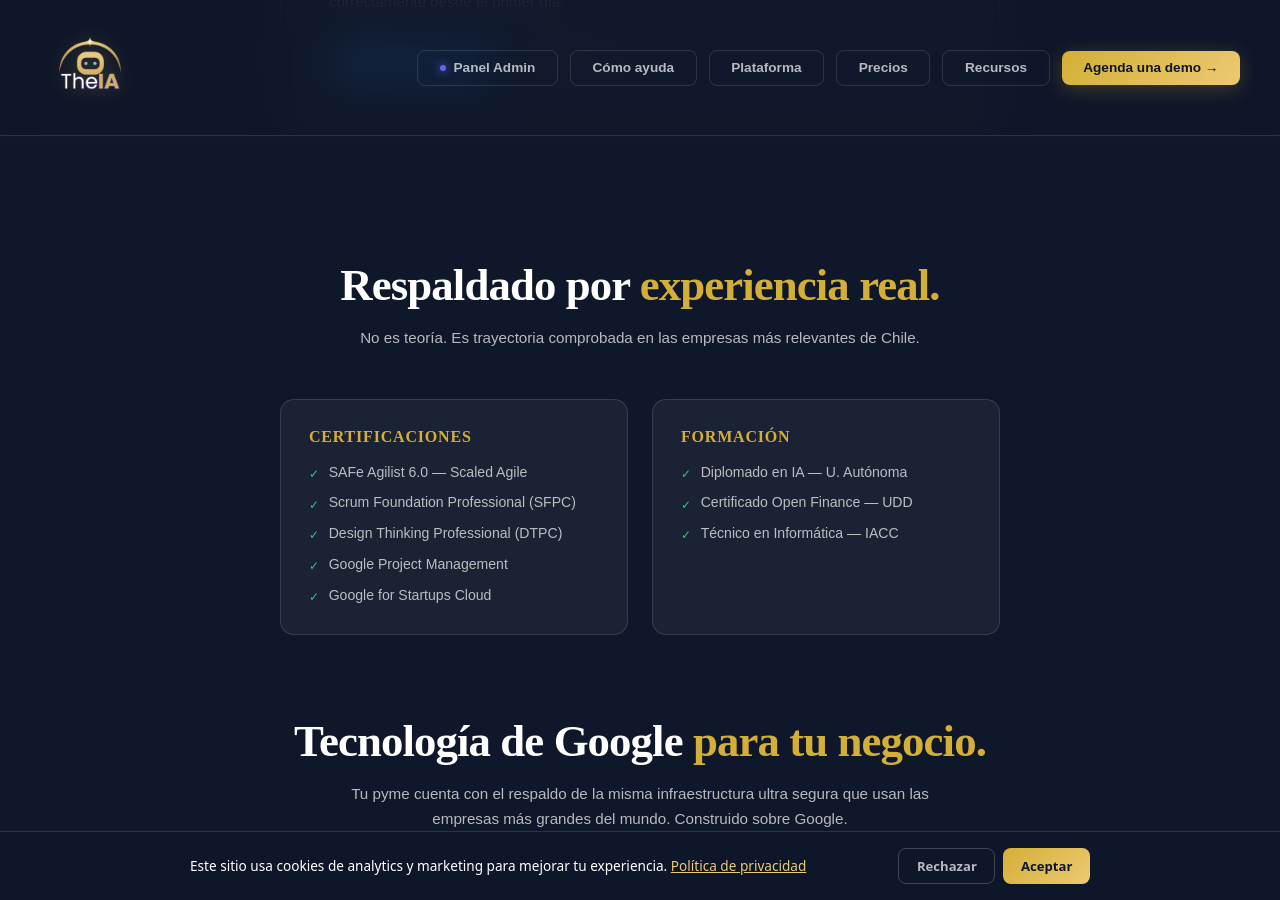
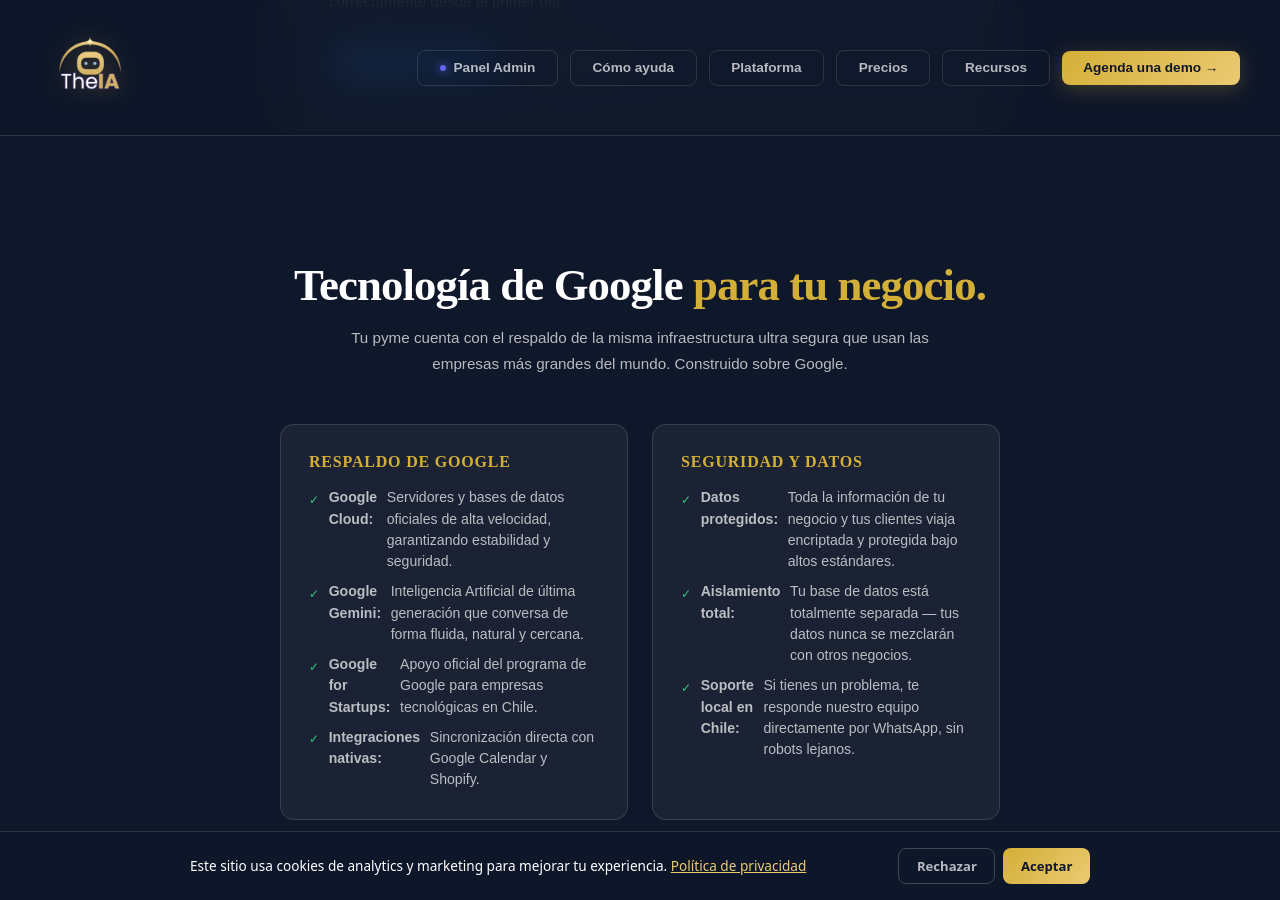
Before and after one commit to rodmera/theia-landing, a Jekyll site: the page nosotros.html, which Jekyll copies as it is, in a window 1280 px wide and 900 px high, scrolled down 858 px. Built offline with Jekyll 4.4.1, drawn with Linux system fonts in a browser that asks for light colours; a script that is not in the unit is left out.

Commit message:
refactor(nosotros): remueve bloque de certificaciones y titulos personales

```diff
--- a/nosotros.html
+++ b/nosotros.html
@@ -467,34 +467,6 @@
 
   <section class="credentials">
     <div class="container">
-      <h2 class="section-title reveal">Respaldado por <span class="gold">experiencia real.</span></h2>
-      <p class="section-sub reveal">No es teoría. Es trayectoria comprobada en las empresas más relevantes de Chile.</p>
-
-      <div class="cred-grid reveal">
-        <div class="cred-card">
-          <h3>Certificaciones</h3>
-          <ul class="cred-list">
-            <li><span class="cred-check">✓</span> SAFe Agilist 6.0 — Scaled Agile</li>
-            <li><span class="cred-check">✓</span> Scrum Foundation Professional (SFPC)</li>
-            <li><span class="cred-check">✓</span> Design Thinking Professional (DTPC)</li>
-            <li><span class="cred-check">✓</span> Google Project Management</li>
-            <li><span class="cred-check">✓</span> Google for Startups Cloud</li>
-          </ul>
-        </div>
-        <div class="cred-card">
-          <h3>Formación</h3>
-          <ul class="cred-list">
-            <li><span class="cred-check">✓</span> Diplomado en IA — U. Autónoma</li>
-            <li><span class="cred-check">✓</span> Certificado Open Finance — UDD</li>
-            <li><span class="cred-check">✓</span> Técnico en Informática — IACC</li>
-          </ul>
-        </div>
-      </div>
-    </div>
-  </section>
-
-  <section class="credentials" style="padding-top:0;">
-    <div class="container">
       <h2 class="section-title reveal">Tecnología de Google <span class="gold">para tu negocio.</span></h2>
       <p class="section-sub reveal">Tu pyme cuenta con el respaldo de la misma infraestructura ultra segura que usan las empresas más grandes del mundo. Construido sobre Google.</p>
 
```
